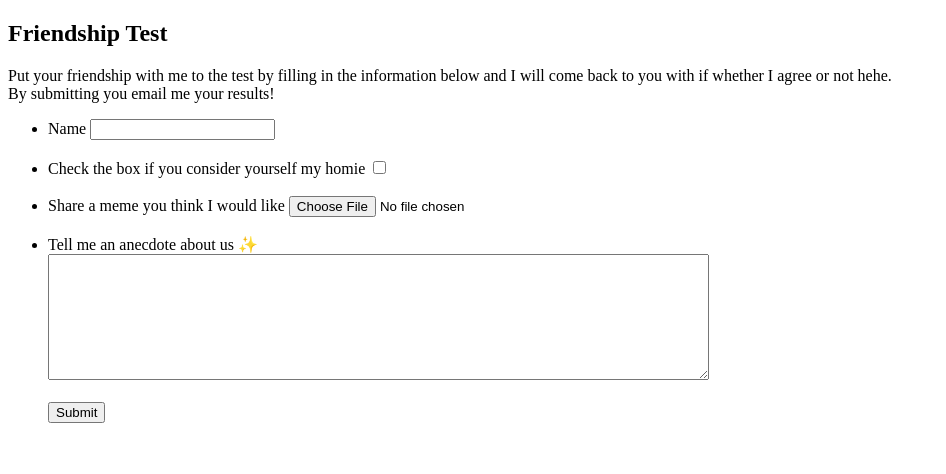
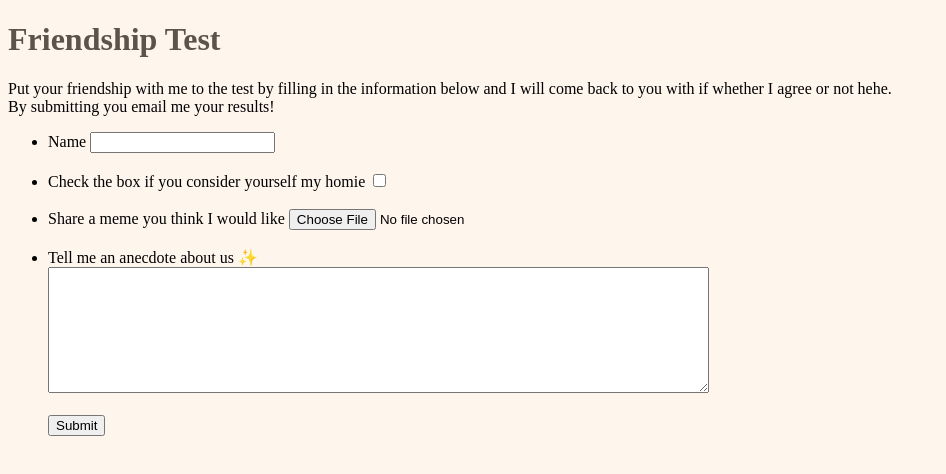
Before and after one commit to annaboter/Capstone-1-Complete-Web-Dev-bootcamp-Udemy, a plain HTML site: page inputs.html in a window 1280 px wide. Shown: the whole page, without its empty margins (0-946 px from the left). Drawn offline with Linux system fonts and the light colour scheme.

Commit message:
Update inputs.html
Added link stylesheet

```diff
--- a/inputs.html
+++ b/inputs.html
@@ -4,10 +4,11 @@
 <head>
   <meta charset="utf-8">
   <title>Form</title>
+  <link rel="stylesheet" href="css/styles.css">
 </head>
 
 <body>
-  <h2>Friendship Test</h2>
+  <h1>Friendship Test</h1>
   <p>Put your friendship with me to the test by filling in the information below and I will come back to you with if whether I agree or not hehe.<br>
   By submitting you email me your results!</p>
   <ul>
```
